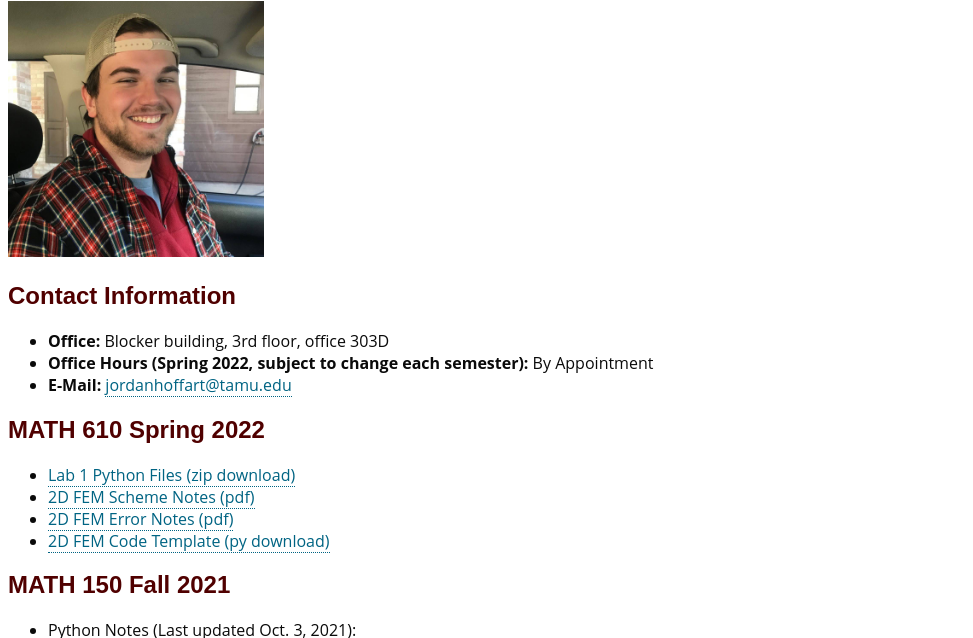
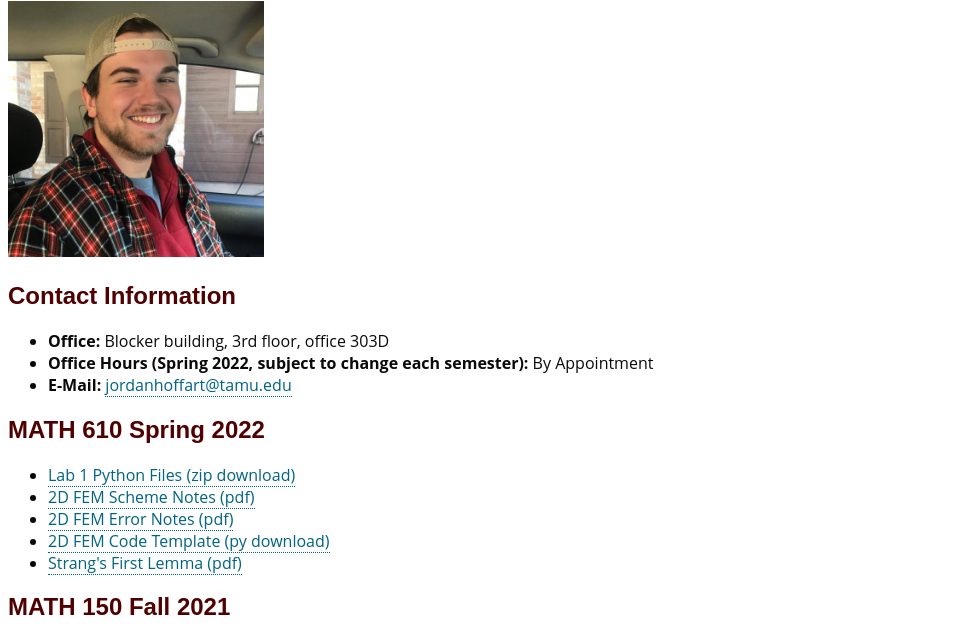
Before and after one commit to jordanhoffart/jordanhoffart.github.io, a plain HTML site: page index.html in a window 1280 px wide. Shown: the part 79-717 px from the top of the page, without its empty margins (0-973 px from the left). Drawn offline with Linux system fonts and the light colour scheme.

Commit message:
Update index.html

```diff
--- a/index.html
+++ b/index.html
@@ -23,6 +23,7 @@
 		<li> <a href="math610-sp22/2DFEM-scheme-notes.pdf" target="_blank">2D FEM Scheme Notes (pdf)</a> </li>
 		<li> <a href="math610-sp22/2DFEM-error-notes.pdf" target="_blank">2D FEM Error Notes (pdf)</a> </li>
 		<li> <a href="math610-sp22/2DFEM_TEMPLATE.py" download>2D FEM Code Template (py download)</a> </li>
+		<li> <a href="math610-sp22/strang1.pdf" target="_blank">Strang's First Lemma (pdf)</a> </li>
 	</ul>
 	<h2> MATH 150 Fall 2021 </h2>
 	<ul>
```
